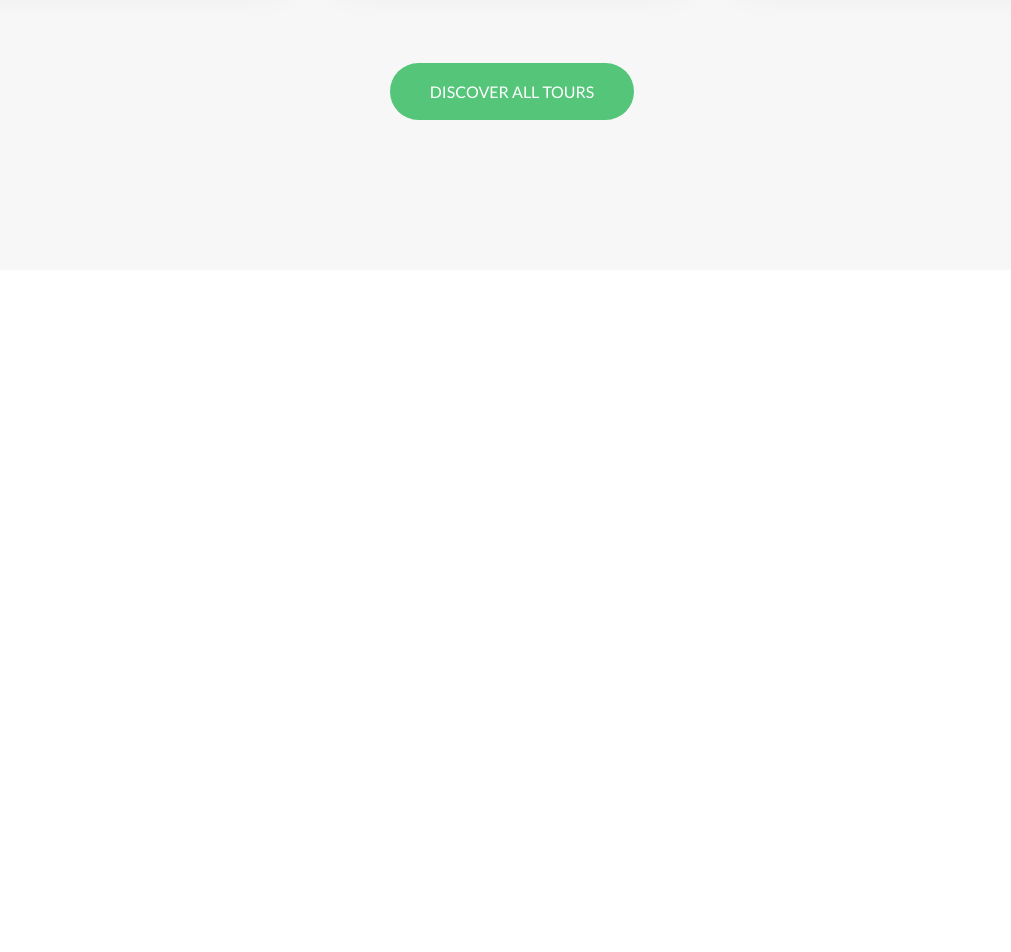
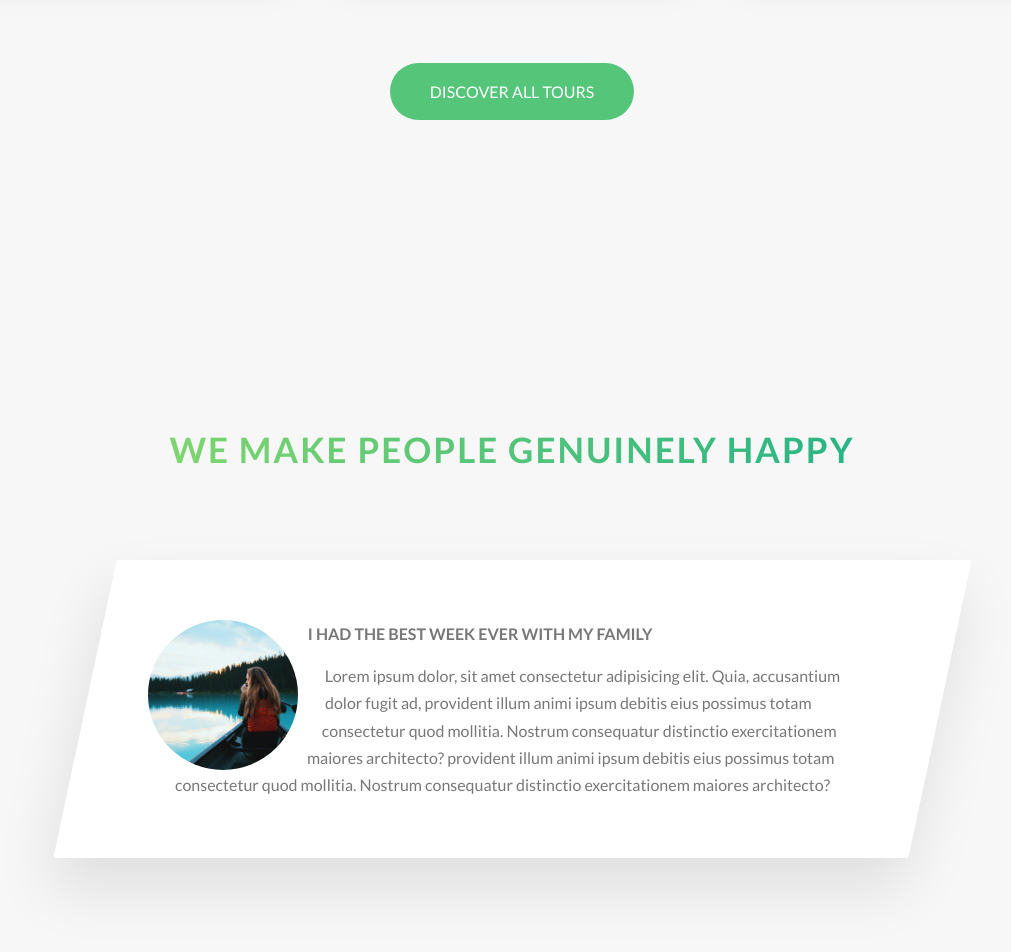
Before and after one commit to JuanTorres93/css-course-natours-project-1, a website: page index.html in a window 1280 px wide. Shown: the part 3090-4042 px from the top of the page, without its empty margins (128-1139 px from the left). Before the commit the page ends 3390 px from the top, so only its background shows below. Drawn offline with Linux system fonts and the light colour scheme.

Commit message:
Started stories section

```diff
--- a/index.html
+++ b/index.html
@@ -242,6 +242,38 @@
                 <a href="#" class="btn btn--green">Discover all tours</a>
             </div>
         </section>
+
+        <section class="section-stories">
+            <div class="u-center-text u-margin-bottom-big">
+                <h2 class="heading-secondary">
+                    We make people genuinely happy
+                </h2>
+            </div>
+
+            <div class="row">
+                <div class="story">
+                    <figure class="story__shape">
+                        <img class="story__img" src="img/nat-8.jpg" alt="person on a tour">
+                    </figure>
+
+                    <div class="story__text">
+                        <div class="u-margin-bottom-small">
+                            <h3 class="heading-tertiary">
+                                I had the best week ever with my family
+                            </h3>
+                        </div>
+
+                        <p>
+                            Lorem ipsum dolor, sit amet consectetur adipisicing elit. Quia, accusantium dolor fugit ad,
+                            provident illum animi ipsum debitis eius possimus totam consectetur quod mollitia. Nostrum
+                            consequatur distinctio exercitationem maiores architecto?
+                            provident illum animi ipsum debitis eius possimus totam consectetur quod mollitia. Nostrum
+                            consequatur distinctio exercitationem maiores architecto?
+                        </p>
+                    </div>
+                </div>
+            </div>
+        </section>
     </main>
 
     <!-- <section class="grid-test">
--- /dev/null
+++ b/sass/components/_story.scss
@@ -0,0 +1,47 @@
+@use "../abstracts" as *;
+
+.story {
+    width: 75%;
+    margin: 0 auto;
+    box-shadow: 0 3rem 6rem rgba($color-black, 0.1);
+    background-color: $color-white;
+    border-radius: 3px;
+    padding: 6rem;
+    // To maitain content inside the box due to the __shape
+    // X translation
+    padding-left: 9rem;
+    font-size: $default-font-size;
+
+    transform: skewX(-12deg);
+
+    &>* {
+        transform: skewX(12deg);
+    }
+
+    &__shape {
+        width: 15rem;
+        height: 15rem;
+        // Rest of the elements float around this shape
+        float: left;
+
+        // For shape-outside to work, the element must be
+        // a float and have dimensions specified
+        // shape-outside defines where the content floats around
+        // the element
+        // Radius at x y coordinates
+        -webkit-shape-outside: circle(50% at 50% 50%);
+        shape-outside: circle(50% at 50% 50%);
+        -webkit-clip-path: circle(50% at 50% 50%);
+        clip-path: circle(50% at 50% 50%);
+
+        // Best way to and spacing to floats is to use
+        // transform: translate instead of margin
+        transform: translateX(-3rem) skewX(12deg);
+    }
+
+    &__img {
+        height: 100%;
+    }
+
+    &__text {}
+}
--- a/sass/components/index.scss
+++ b/sass/components/index.scss
@@ -2,3 +2,4 @@
 @forward "composition";
 @forward "feature-box";
 @forward "card";
+@forward "story";
--- a/sass/pages/_home.scss
+++ b/sass/pages/_home.scss
@@ -31,3 +31,8 @@
     padding: 25rem 0 15rem 0;
     margin-top: -10rem;
 }
+
+.section-stories {
+    padding: 15rem 0;
+    background-color: abstracts.$color-grey-light-1;
+}
```
Also changed, not shown: css/style.css.
